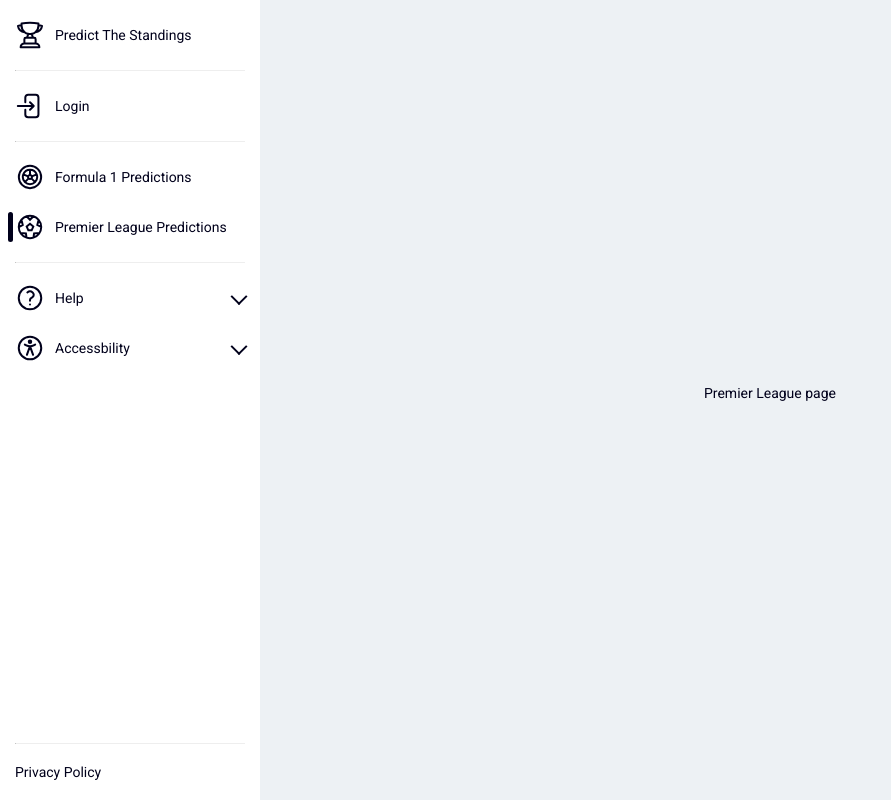
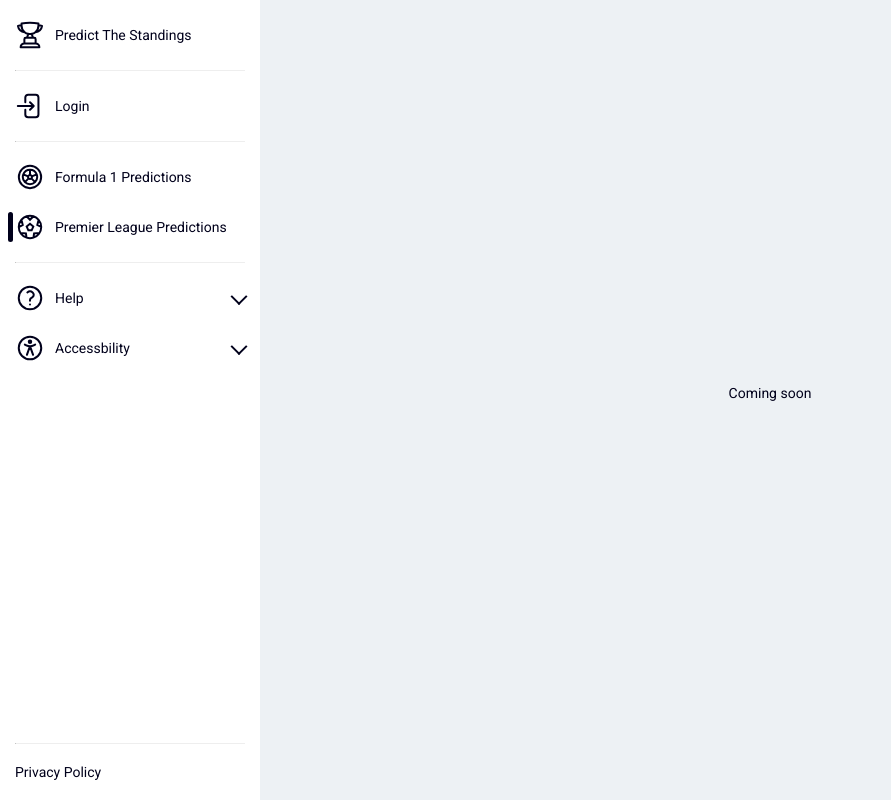
Before and after one commit to davidwillprice/predict-the-standings, a Next.js app: page /premier-league in a window 1280 px wide. Shown: the whole page, without its empty margins (0-891 px from the left). Built offline with nearby package versions, Linux system fonts and the light colour scheme; no server answers.

Commit message:
Update placeholder PL homepage text

```diff
--- a/app/premier-league/page.tsx
+++ b/app/premier-league/page.tsx
@@ -1,3 +1,9 @@
-export default function Page() {
-  return <p>Premier League page</p>;
-}
+const Page = () => {
+  return (
+    <>
+      <p>Coming soon</p>
+    </>
+  );
+};
+
+export default Page;
```
